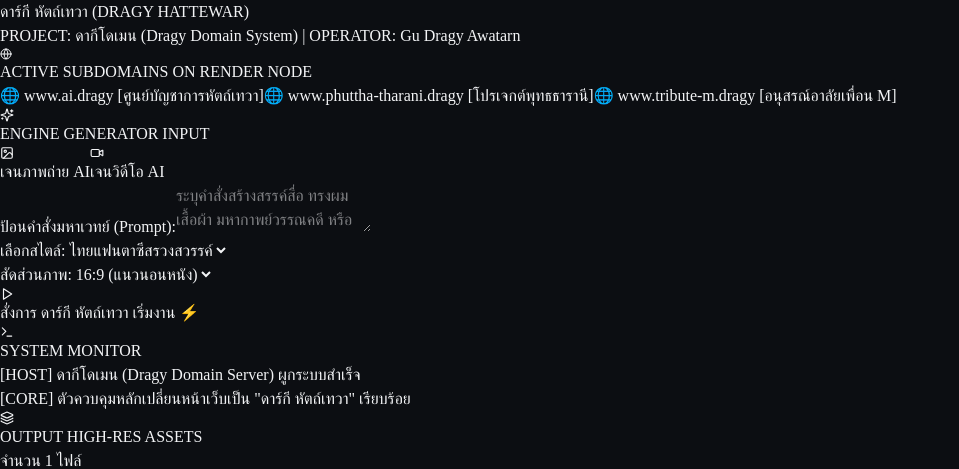
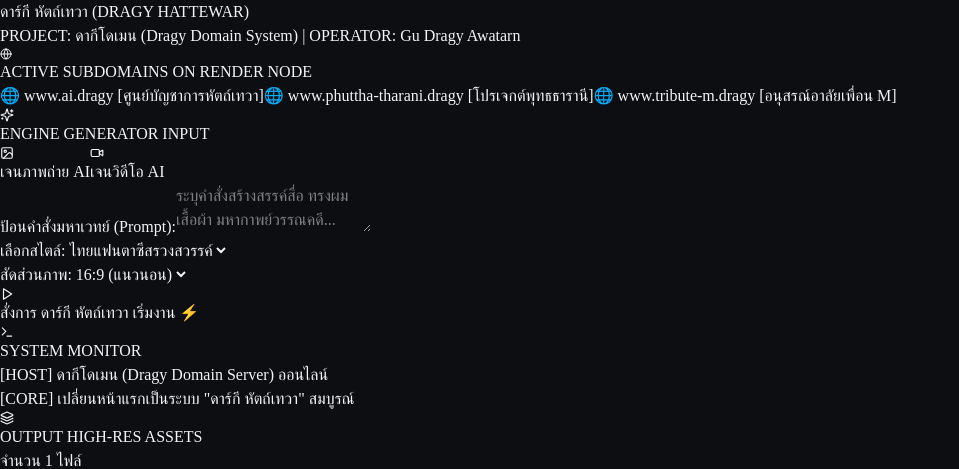
Before and after one commit to wisawakorn/dragy-domains, a React (Vite) app: page / in a window 1280 px wide. Shown: the top 469 px of the page, without its empty margins (0-959 px from the left). Built offline with nearby package versions, Linux system fonts and the light colour scheme.

Commit message:
Refactor App component and update comments

```diff
--- a/src/App.tsx
+++ b/src/App.tsx
@@ -3,7 +3,7 @@
  * SPDX-License-Identifier: Apache-2.0
  */
 
-import React, { useState } from "react";
+import React, { useState, useEffect } from "react";
 import {
   Sparkles,
   Image as ImageIcon,
@@ -14,8 +14,7 @@ import {
   Download,
   Play,
   Layers,
-  RefreshCw,
-  ArrowRight
+  RefreshCw
 } from "lucide-react";
 
 interface DeployedSubDomain {
@@ -49,14 +48,13 @@ export default function App() {
   const [generationProgress, setGenerationProgress] = useState(0);
   const [terminalLogs, setTerminalLogs] = useState<string[]>([]);
 
-  // รายการซับโดเมนภายใต้ระบบ .dragy ที่เจ้านายสั่งรันโปรเจกต์ไว้ใช้งานจริง
+  // รายการซับโดเมน .dragy
   const [mySubDomains] = useState<DeployedSubDomain[]>([
     { subdomain: "www.ai.dragy", projectName: "ศูนย์บัญชาการหัตถ์เทวา", status: "ONLINE", type: "AI Engine" },
     { subdomain: "www.phuttha-tharani.dragy", projectName: "โปรเจกต์พุทธธารานี", status: "ONLINE", type: "Folklore Video" },
     { subdomain: "www.tribute-m.dragy", projectName: "อนุสรณ์อาลัยเพื่อน M", status: "ONLINE", type: "Memorial Archive" }
   ]);
 
-  // คลังไฟล์ทองคำที่เจนเสร็จแล้ว พร้อมเอาไปโพสต์/ส่งออกเพื่อหาเงิน
   const [gallery, setGallery] = useState<GeneratedAsset[]>([
     {
       id: "asset-1",
@@ -68,7 +66,6 @@ export default function App() {
     }
   ]);
 
-  // ฟังก์ชันสั่ง ดาร์กี หัตถ์เทวา เจนเนอเรตสื่อ
   const handleGenerateAsset = (e: React.FormEvent) => {
     e.preventDefault();
     if (!promptInput.trim()) return;
@@ -80,7 +77,7 @@ export default function App() {
       ...prev,
       `🔮 [COMMAND] คุณ ${masterName} สั่งการระบบหัตถ์เทวา`,
       `📝 [PROMPT] "${promptInput}"`,
-      `⚡ [PROCESSING] กำลังคำนวเนคอร์สไตล์: ${selectedStyle}`
+      `⚡ [PROCESSING] กำลังประมวลผลสไตล์: ${selectedStyle}`
     ]);
 
     const interval = setInterval(() => {
@@ -113,7 +110,7 @@ export default function App() {
       setTerminalLogs(prev => [
         ...prev,
         `🟢 [SUCCESS] ดาร์กี หัตถ์เทวา เนรมิตสื่อเสร็จสิ้น!`,
-        `💾 บันทึกไฟล์ 4K ลงเซิร์ฟเวอร์ระบบปิดของโปรเจกต์เรียบร้อย พร้อมใช้หาเงิน`
+        `💾 บันทึกไฟล์ 4K ลงเซิร์ฟเวอร์ระบบปิดเรียบร้อย`
       ]);
 
       setIsGenerating(false);
@@ -124,11 +121,11 @@ export default function App() {
   return (
     <div className="min-h-screen bg-slate-950 text-slate-100 font-mono p-4 md:p-8">
 
-      {/* HEADER CONTROL */}
+      {/* HEADER */}
       <header className="border-b border-emerald-900/40 pb-4 mb-6 flex flex-col xl:flex-row justify-between items-start xl:items-center gap-4 bg-slate-900/60 p-5 rounded-xl border border-emerald-950">
         <div>
           <div className="flex items-center gap-2">
-            <div className="w-3 h-3 bg-emerald-500 rounded-full animate-pulse" />
+            <span className="w-3 h-3 bg-emerald-500 rounded-full inline-block animate-pulse" />
             <h1 className="text-xl md:text-2xl font-black text-white tracking-wider">
               {aiTitle.toUpperCase()}
             </h1>
@@ -138,7 +135,6 @@ export default function App() {
           </p>
         </div>
 
-        {/* แสดงผลเครือข่าย ซับโดเมน .dragy ที่กำลังรันอยู่จริง */}
         <div className="bg-slate-950 p-3 rounded border border-emerald-900/30 w-full xl:w-auto overflow-x-auto">
           <div className="text-[10px] text-slate-400 uppercase font-bold mb-1 flex items-center gap-1">
             <Globe size={12} className="text-emerald-500" /> ACTIVE SUBDOMAINS ON RENDER NODE
@@ -156,7 +152,7 @@ export default function App() {
       {/* WORKSPACE */}
       <div className="grid grid-cols-1 lg:grid-cols-12 gap-6">
 
-        {/* INPUT PANEL */}
+        {/* INPUT */}
         <div className="lg:col-span-5 space-y-6">
           <div className="bg-slate-900/80 border border-emerald-950 rounded-xl p-5 shadow-xl">
             <h2 className="text-xs font-bold text-white mb-4 flex items-center gap-2 border-b border-slate-800 pb-2 uppercase tracking-widest">
@@ -190,7 +186,7 @@ export default function App() {
                 <textarea
                   value={promptInput}
                   onChange={(e) => setPromptInput(e.target.value)}
-                  placeholder="ระบุคำสั่งสร้างสรรค์สื่อ ทรงผม เสื้อผ้า มหากาพย์วรรณคดี หรือเรื่องราวประวัติศาสตร์ที่ต้องการนำไปหาเงิน..."
+                  placeholder="ระบุคำสั่งสร้างสรรค์สื่อ ทรงผม เสื้อผ้า มหากาพย์วรรณคดี..."
                   className="w-full bg-slate-950 border border-emerald-900/50 rounded p-3 text-white focus:outline-none focus:border-emerald-500 text-xs h-28 font-sans"
                 />
               </div>
@@ -218,9 +214,9 @@ export default function App() {
                       onChange={(e) => setAspectRatio(e.target.value)}
                       className="w-full bg-slate-950 border border-emerald-900 text-emerald-400 p-2 rounded text-xs"
                     >
-                      <option value="16:9">16:9 (แนวนอนหนัง)</option>
-                      <option value="1:1">1:1 (สี่เหลี่ยมจัตุรัส)</option>
-                      <option value="9:16">9:16 (แนวตั้งสั้น)</option>
+                      <option value="16:9">16:9 (แนวนอน)</option>
+                      <option value="1:1">1:1 (จัตุรัส)</option>
+                      <option value="9:16">9:16 (แนวตั้ง)</option>
                     </select>
                   </div>
                 ) : (
@@ -252,14 +248,14 @@ export default function App() {
             </form>
           </div>
 
-          {/* MONITOR */}
+          {/* SYSTEM MONITOR */}
           <div className="bg-slate-900/90 border border-emerald-950 rounded-xl p-4 shadow-md">
             <h3 className="text-xs font-bold text-white mb-2 flex items-center gap-2">
               <Terminal size={14} className="text-emerald-500" /> SYSTEM MONITOR
             </h3>
             <div className="bg-slate-950 p-3 rounded border border-emerald-900/20 text-[11px] h-32 overflow-y-auto space-y-1 text-slate-400">
-              <div>[HOST] ดากีโดเมน (Dragy Domain Server) ผูกระบบสำเร็จ</div>
-              <div>[CORE] ตัวควบคุมหลักเปลี่ยนหน้าเว็บเป็น "ดาร์กี หัตถ์เทวา" เรียบร้อย</div>
+              <div>[HOST] ดากีโดเมน (Dragy Domain Server) ออนไลน์</div>
+              <div>[CORE] เปลี่ยนหน้าแรกเป็นระบบ "ดาร์กี หัตถ์เทวา" สมบูรณ์</div>
               {terminalLogs.map((log, i) => (
                 <div key={i} className="text-emerald-400">{log}</div>
               ))}
@@ -267,7 +263,7 @@ export default function App() {
           </div>
         </div>
 
-        {/* GALLERY OUTPUT PANEL */}
+        {/* GALLERY */}
         <div className="lg:col-span-7">
           <div className="bg-slate-900/80 border border-emerald-950 rounded-xl p-5 shadow-xl h-full">
             <div className="border-b border-slate-800 pb-3 mb-4 flex justify-between items-center">
@@ -296,7 +292,7 @@ export default function App() {
                   </div>
                   <button
                     type="button"
-                    onClick={() => alert("ดาวน์โหลดซอร์สไฟล์ต้นฉบับ 4K เรียบร้อย พร้อมเอาไปสร้างรายได้!")}
+                    onClick={() => alert("ดาวน์โหลดซอร์สไฟล์ต้นฉบับ 4K เรียบร้อย พร้มใช้ทำเงิน!")}
                     className="w-full bg-slate-900 hover:bg-emerald-950 text-white hover:text-emerald-400 border border-slate-800 hover:border-emerald-700 py-2 rounded text-xs transition-all flex items-center justify-center gap-1.5"
                   >
                     <Download size={12} /> DOWNLOAD 4K MASTER
```
